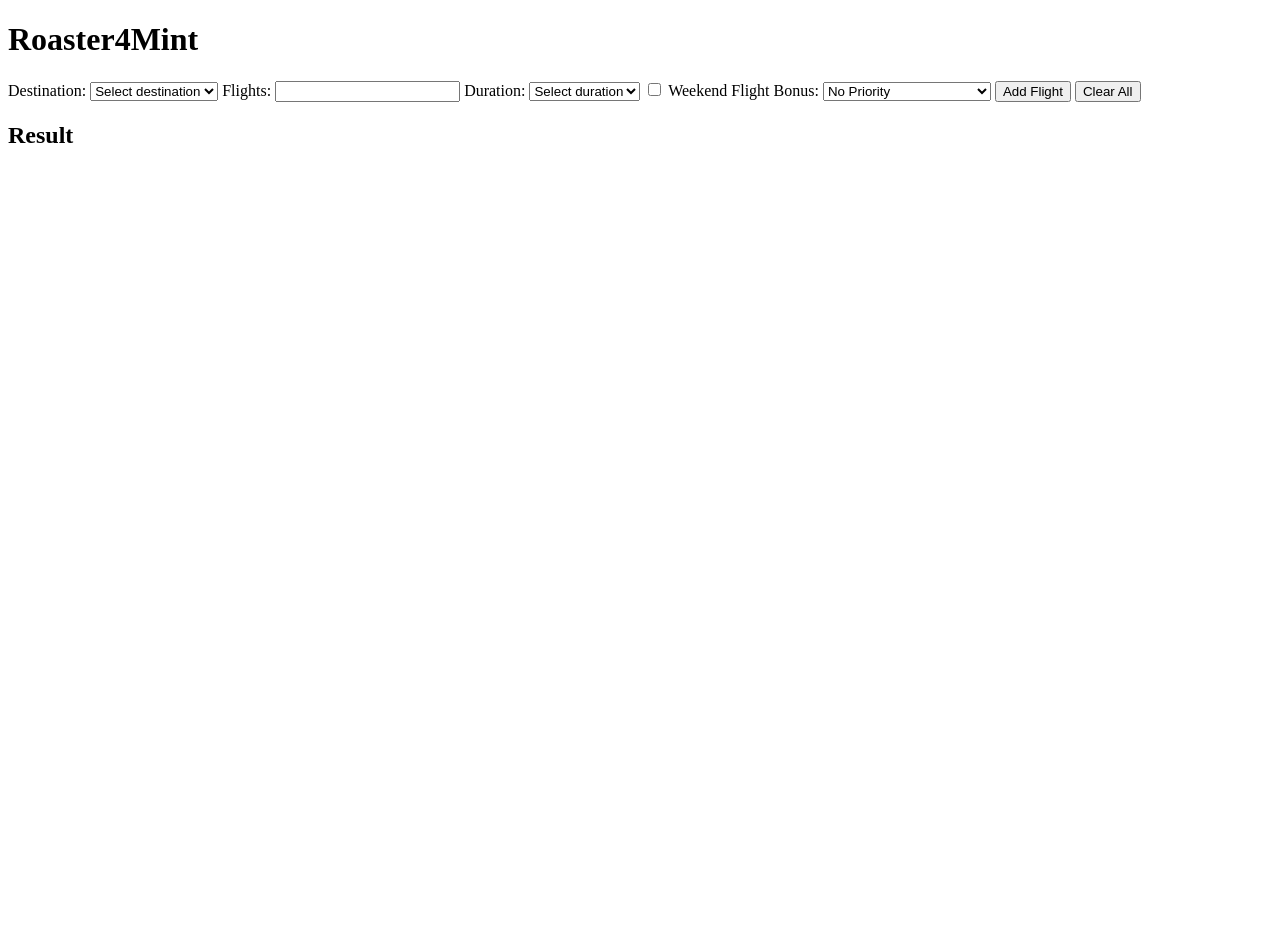
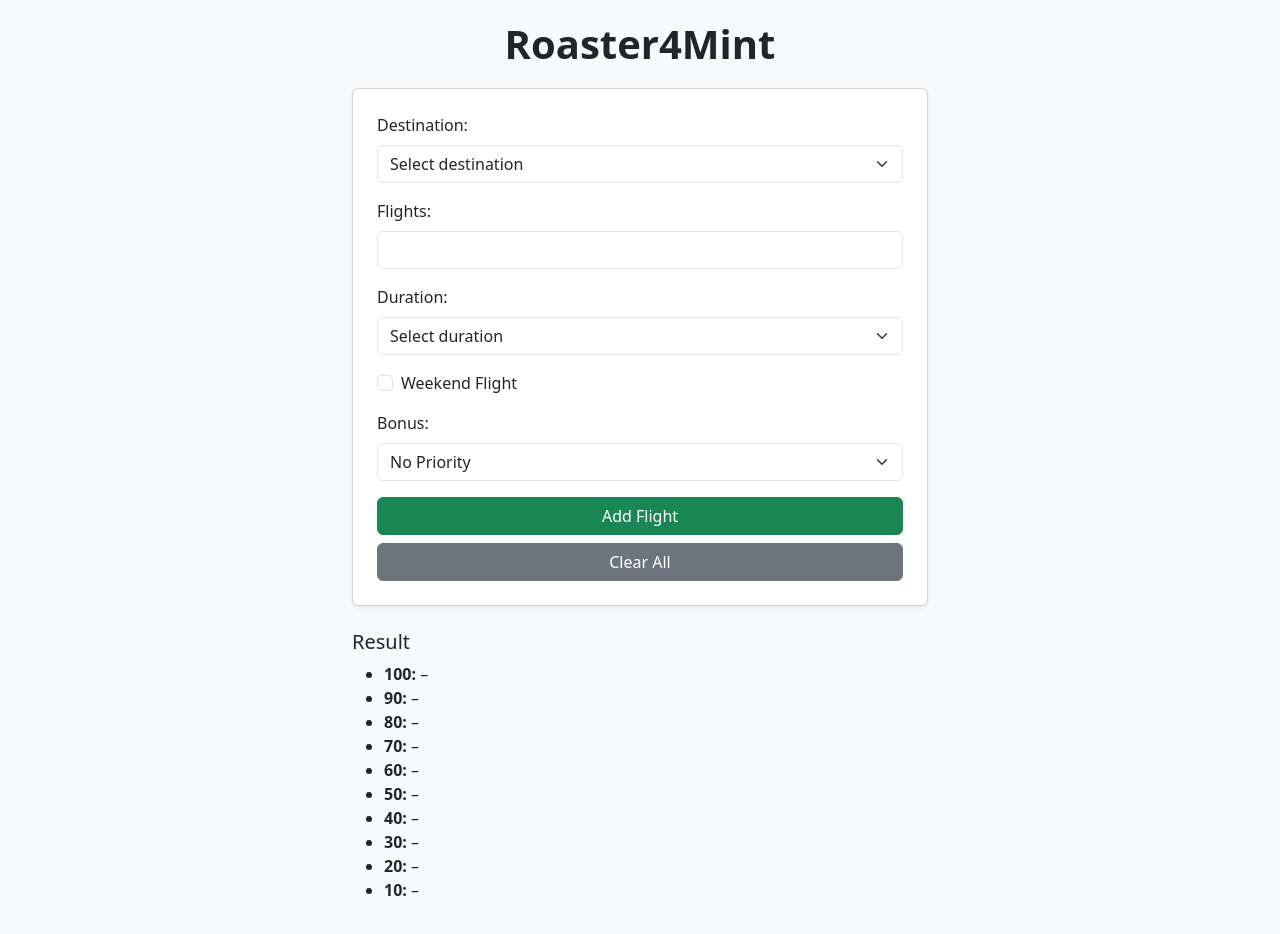
Before and after one commit to LTh95/mint-roster, a plain HTML site: page index.html in a window 1280 px wide. Both pictures are taken after a click on the button "Clear All". Before the commit the page ends 800 px from the top, so only its background shows below. Drawn offline with nearby package versions, Linux system fonts and the light colour scheme.

Commit message:
Add files via upload

```diff
--- a/index.html
+++ b/index.html
@@ -2,64 +2,158 @@
 <!DOCTYPE html>
 <html lang="en">
 <head>
-    <meta charset="UTF-8" />
-    <meta name="viewport" content="width=device-width, initial-scale=1.0"/>
+    <meta charset="UTF-8">
+    <meta name="viewport" content="width=device-width, initial-scale=1.0">
     <title>Roaster4Mint</title>
-    <link rel="stylesheet" href="styles.css" />
+    <link href="https://cdn.jsdelivr.net/npm/bootstrap@5.3.0/dist/css/bootstrap.min.css" rel="stylesheet">
+    <style>
+        body {
+            padding: 20px;
+            background-color: #f8f9fa;
+        }
+        .container {
+            max-width: 600px;
+            margin: auto;
+        }
+        h1 {
+            text-align: center;
+            font-weight: bold;
+            margin-bottom: 20px;
+        }
+        .card {
+            margin-top: 10px;
+        }
+        .result-list {
+            margin-top: 20px;
+        }
+    </style>
 </head>
 <body>
     <div class="container">
         <h1>Roaster4Mint</h1>
-        <form id="flightForm">
-            <label>Destination:
-                <select id="destination">
-                    <option value="">Select destination</option>
-                    <option value="Munich">Munich</option>
-                    <option value="Düsseldorf">Düsseldorf</option>
-                    <option value="Frankfurt">Frankfurt</option>
-                    <option value="London">London</option>
-                    <option value="Manchester">Manchester</option>
-                    <option value="Lissabon">Lissabon</option>
-                    <option value="Kopenhagen">Kopenhagen</option>
-                    <option value="Madrid">Madrid</option>
-                    <option value="Barcelona">Barcelona</option>
-                    <option value="Wien">Wien</option>
-                    <option value="Zürich">Zürich</option>
-                    <option value="Paris">Paris</option>
-                    <option value="Asien">Asien</option>
+        <div class="card p-4 shadow-sm">
+            <div class="mb-3">
+                <label for="destination" class="form-label">Destination:</label>
+                <select id="destination" class="form-select"><option value="">Select destination</option>
+                    <option>Munich</option>
+                    <option>Düsseldorf</option>
+                    <option>Frankfurt</option>
+                    <option>London</option>
+                    <option>Manchester</option>
+                    <option>Lissabon</option>
+                    <option>Kopenhagen</option>
+                    <option>Madrid</option>
+                    <option>Barcelona</option>
+                    <option>Wien</option>
+                    <option>Zürich</option>
+                    <option>Paris</option>
+                    <option>Asien</option>
                 </select>
-            </label>
-            <label>Flights:
-                <input type="number" id="flights" />
-            </label>
-            <label>Duration:
-                <select id="duration">
-                    <option value="">Select duration</option>
-                    <option value="24">24</option>
-                    <option value="48">48</option>
-                    <option value="50">50</option>
-                    <option value="70">70</option>
-                    <option value="24-48">24 bis 48</option>
-                    <option value="48-70">48 bis 70</option>
+            </div>
+            <div class="mb-3">
+                <label for="flights" class="form-label">Flights:</label>
+                <input type="number" id="flights" class="form-control">
+            </div>
+            <div class="mb-3">
+                <label for="duration" class="form-label">Duration:</label>
+                <select id="duration" class="form-select"><option value="">Select duration</option>
+                    <option>24</option>
+                    <option>48</option>
+                    <option>50</option>
+                    <option>70</option>
+                    <option>24 bis 48</option>
+                    <option>48 bis 70</option>
                 </select>
-            </label>
-            <label><input type="checkbox" id="weekend" /> Weekend Flight</label>
-            <label>Bonus:
-                <select id="bonus">
+            </div>
+            <div class="mb-3 form-check">
+                <input type="checkbox" class="form-check-input" id="weekend">
+                <label class="form-check-label" for="weekend">Weekend Flight</label>
+            </div>
+            <div class="mb-3">
+                <label for="bonus" class="form-label">Bonus:</label>
+                <select id="bonus" class="form-select">
                     <option value="0">No Priority</option>
                     <option value="25">Low Priority (+25)</option>
                     <option value="50">Medium Priority (+50)</option>
                     <option value="75">High Priority (+75)</option>
                     <option value="100">Very High Priority (+100)</option>
                 </select>
-            </label>
-            <button type="submit">Add Flight</button>
-            <button type="button" id="clearAll">Clear All</button>
-        </form>
-        <div id="flightList"></div>
-        <h2>Result</h2>
-        <ul id="resultsList"></ul>
+            </div>
+            <button class="btn btn-success w-100 mb-2" onclick="addFlight()">Add Flight</button>
+            <button class="btn btn-secondary w-100" onclick="clearAll()">Clear All</button>
+        </div>
+
+        <div id="flightList" class="mt-4"></div>
+        <div class="result-list mt-4">
+            <h5>Result</h5>
+            <ul id="results"></ul>
+        </div>
     </div>
-    <script src="script.js"></script>
+
+    <script>
+        let flights = [];
+
+        function addFlight() {
+            const destination = document.getElementById("destination").value;
+            const flightCount = parseInt(document.getElementById("flights").value);
+            const duration = document.getElementById("duration").value;
+            const weekend = document.getElementById("weekend").checked;
+            const bonus = parseInt(document.getElementById("bonus").value);
+
+            if (!flightCount) return;
+
+            flights.push({ destination, flightCount, duration, weekend, bonus });
+            updateDisplay();
+        }
+
+        function clearAll() {
+            flights = [];
+            updateDisplay();
+        }
+
+        function removeFlight(index) {
+            flights.splice(index, 1);
+            updateDisplay();
+        }
+
+        function updateDisplay() {
+            const list = document.getElementById("flightList");
+            const result = document.getElementById("results");
+            list.innerHTML = "";
+            result.innerHTML = "";
+
+            flights.forEach((f, i) => {
+                const item = document.createElement("div");
+                item.className = "card card-body";
+                item.innerHTML = `
+                    <strong>${f.destination}</strong><br>
+                    ${f.flightCount} flights, ${f.duration}h<br>
+                    ${f.weekend ? "Weekend" : "All Days"}, Bonus: ${f.bonus}
+                    <button class="btn btn-danger btn-sm mt-2" onclick="removeFlight(${i})">Remove</button>
+                `;
+                list.appendChild(item);
+            });
+
+            const scoreMap = {};
+            for (let i = 10; i <= 100; i += 10) {
+                scoreMap[i] = [];
+            }
+
+            flights.forEach(f => {
+                for (let i = 10; i <= 100; i += 10) {
+                    const probability = (f.flightCount / 100) * i + f.bonus;
+                    if (probability >= i) {
+                        scoreMap[i].push(`${f.destination}, ${f.flightCount} flights, ${f.duration}h${f.weekend ? ', Weekend' : ', All Days'}, Bonus: ${f.bonus}`);
+                    }
+                }
+            });
+
+            for (let i = 100; i >= 10; i -= 10) {
+                const li = document.createElement("li");
+                li.innerHTML = `<strong>${i}:</strong> ${scoreMap[i].length > 0 ? scoreMap[i].join(" | ") : "–"}`;
+                result.appendChild(li);
+            }
+        }
+    </script>
 </body>
 </html>
```
